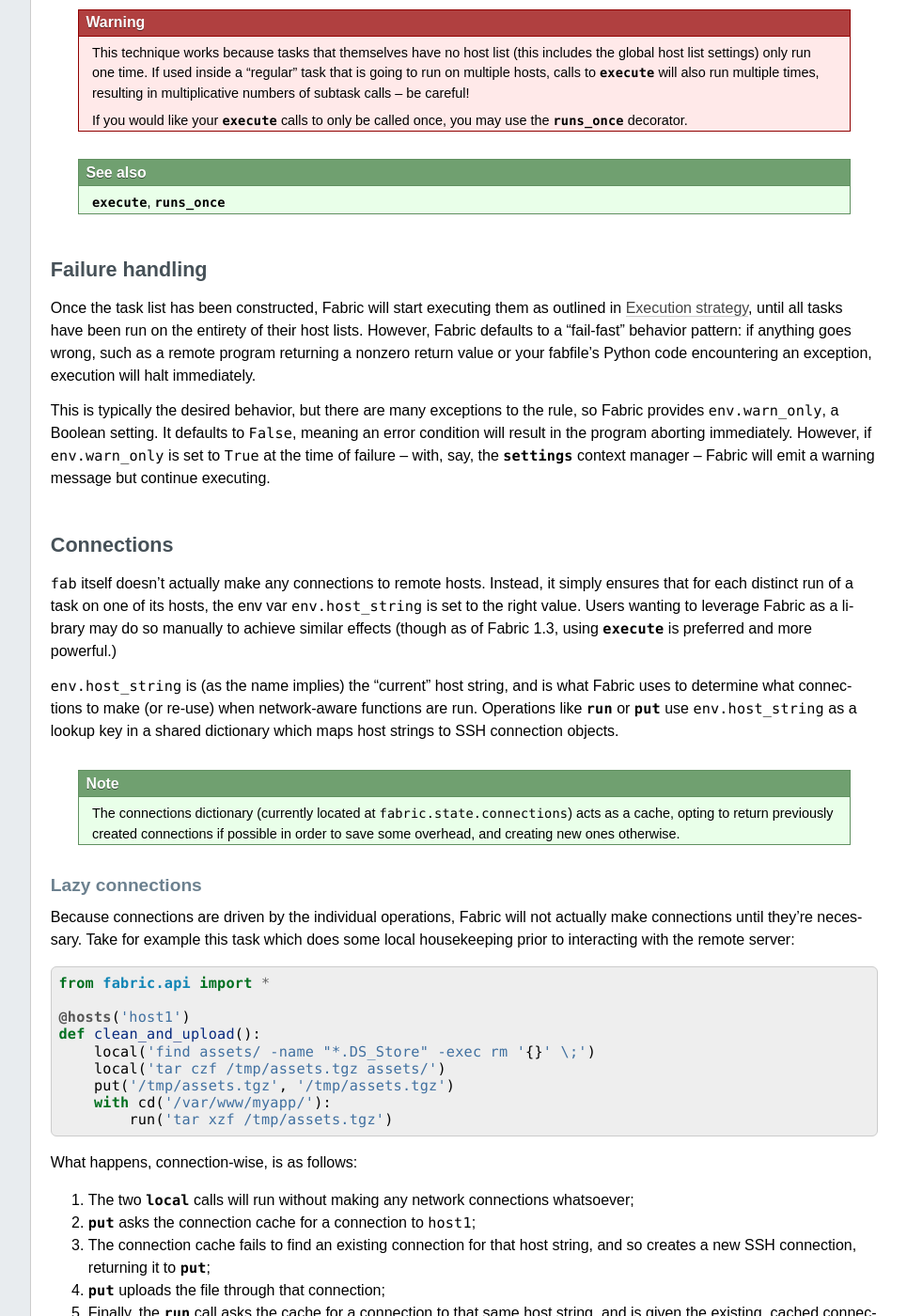
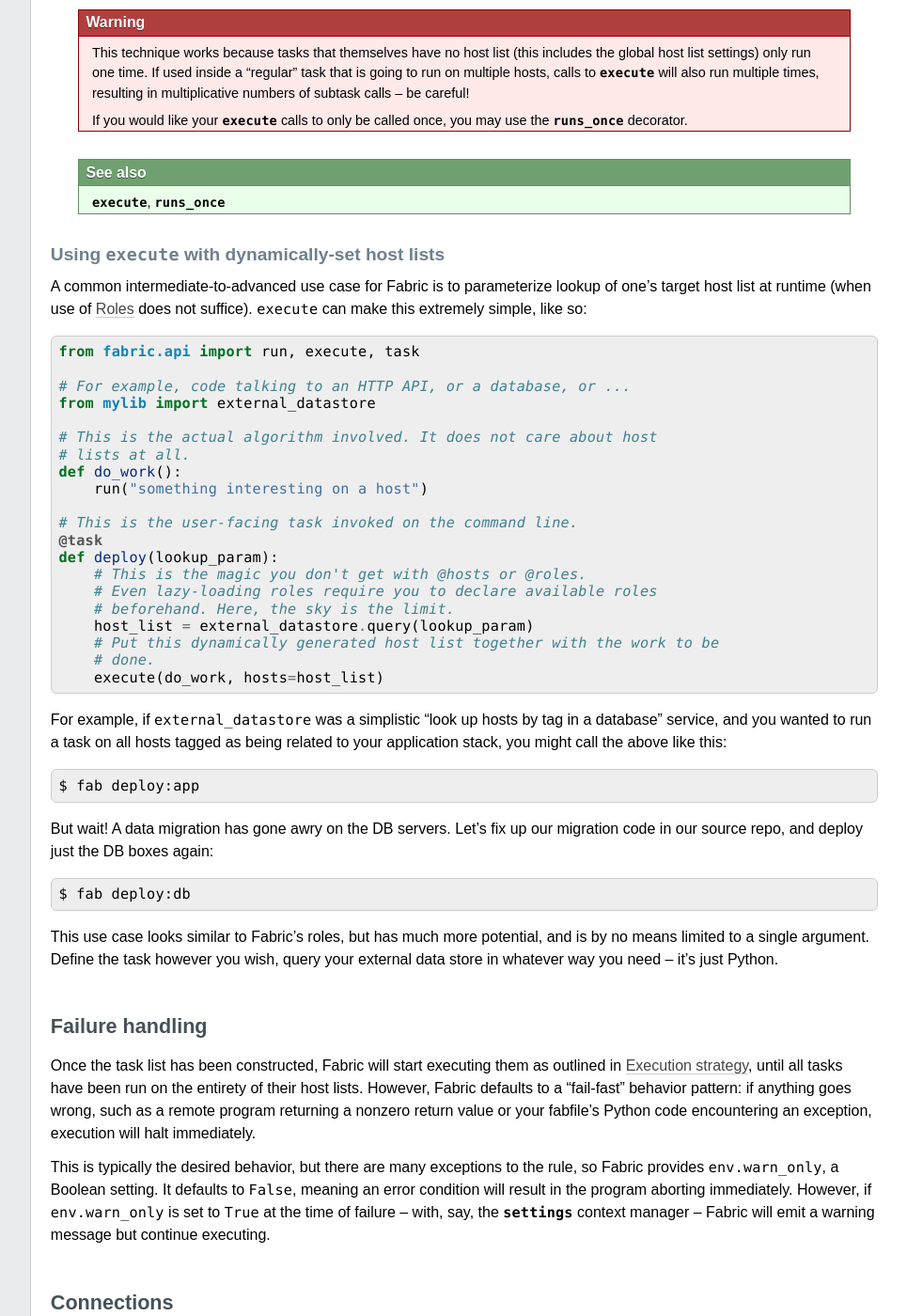
Before and after one commit to fabric/fabric, a Sphinx documentation site: the page built from docs/usage/execution.rst, in a window 1280 px wide and 1400 px high, scrolled down 8524 px. Shown: the whole window at 94% size, without its empty margins (224-1189 px from the left). Built offline with Sphinx 7.4.7, drawn with Linux system fonts in a browser that asks for light colours; some of the changed text lies outside the part shown.

Commit message:
Add example of `execute` host lookup combo tasks

```diff
--- a/docs/usage/execution.rst
+++ b/docs/usage/execution.rst
@@ -102,6 +102,8 @@ brackets in some shells.
 During execution, Fabric normalizes the host strings given and then stores each
 part (username/hostname/port) in the environment dictionary, for both its use
 and for tasks to reference if the need arises. See :doc:`env` for details.
+
+.. _roles:
 
 Roles
 -----
@@ -513,6 +515,50 @@ That's all there is to it; the `~fabric.decorators.roles` decorators will be hon
 .. seealso:: `~fabric.tasks.execute`, `~fabric.decorators.runs_once`
 
 
+Using ``execute`` with dynamically-set host lists
+-------------------------------------------------
+
+A common intermediate-to-advanced use case for Fabric is to parameterize lookup
+of one's target host list at runtime (when use of :ref:`roles` does not
+suffice). ``execute`` can make this extremely simple, like so::
+
+    from fabric.api import run, execute, task
+
+    # For example, code talking to an HTTP API, or a database, or ...
+    from mylib import external_datastore
+
+    # This is the actual algorithm involved. It does not care about host
+    # lists at all.
+    def do_work():
+        run("something interesting on a host")
+
+    # This is the user-facing task invoked on the command line.
+    @task
+    def deploy(lookup_param):
+        # This is the magic you don't get with @hosts or @roles.
+        # Even lazy-loading roles require you to declare available roles
+        # beforehand. Here, the sky is the limit.
+        host_list = external_datastore.query(lookup_param)
+        # Put this dynamically generated host list together with the work to be
+        # done.
+        execute(do_work, hosts=host_list)
+
+For example, if ``external_datastore`` was a simplistic "look up hosts by tag
+in a database" service, and you wanted to run a task on all hosts tagged as
+being related to your application stack, you might call the above like this::
+
+    $ fab deploy:app
+
+But wait! A data migration has gone awry on the DB servers. Let's fix up our
+migration code in our source repo, and deploy just the DB boxes again::
+
+    $ fab deploy:db
+
+This use case looks similar to Fabric's roles, but has much more potential, and
+is by no means limited to a single argument. Define the task however you wish,
+query your external data store in whatever way you need -- it's just Python.
+
+
 .. _failures:
 
 Failure handling
```
